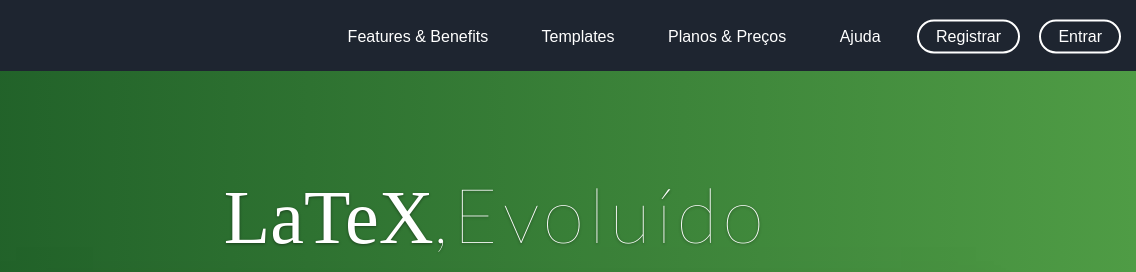
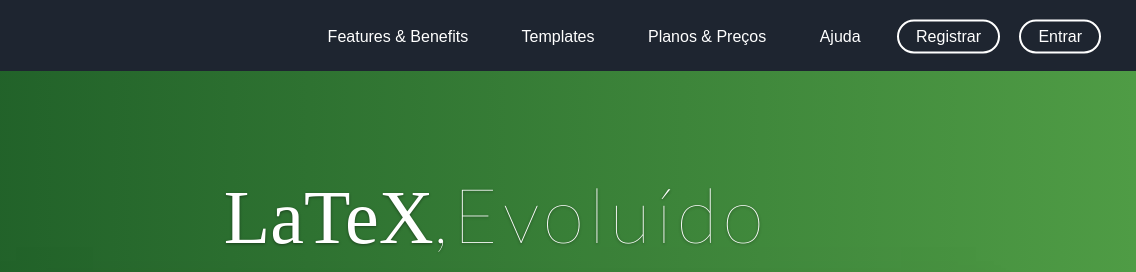
Before and after one commit to Guihgo/web-utfpr-project-1, a website: page index.html in a window 1280 px wide. Shown: the top 272 px of the page, 144-1280 px from the left. Drawn offline with Linux system fonts and the light colour scheme; a web font is replaced by a local one.

Commit message:
fix bug : horizontal width

```diff
--- a/public/css/style.css
+++ b/public/css/style.css
@@ -36,7 +36,7 @@
     #header {
         background-color: #1e2530;
         border-color: transparent;
-        padding: 5px 10px;
+        padding: 5px 0px;
         position: relative;
         top: 0;
         width: 100%;
@@ -50,6 +50,7 @@
     #header .logo img {
         width: 130px;
         height: 57px;
+        margin-left: 10px;
     }
 
     #header .menu {
@@ -60,6 +61,7 @@
         -ms-transform: translateY(-50%);
         transform: translateY(-50%);
         right: 35px;
+        margin-left: 10px;
     }
 
     #header ul {
```
